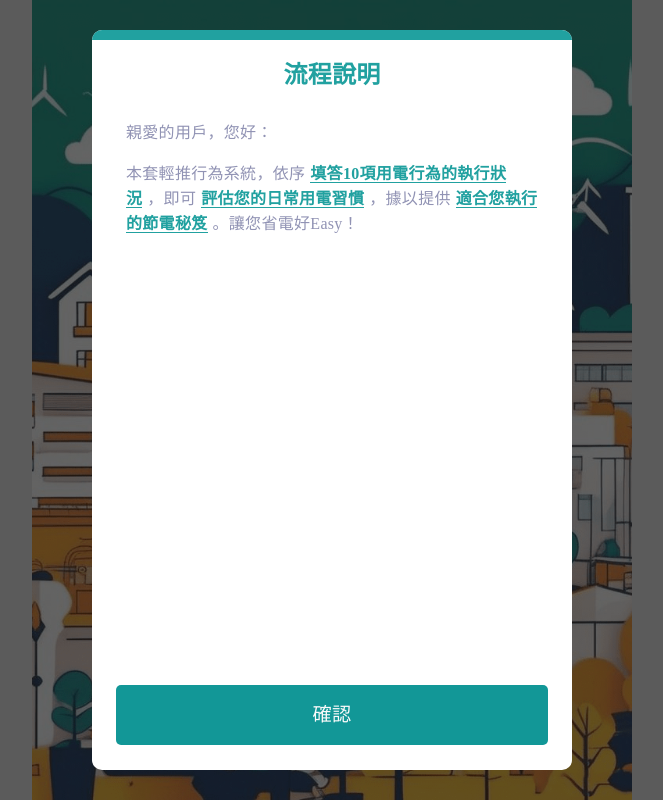
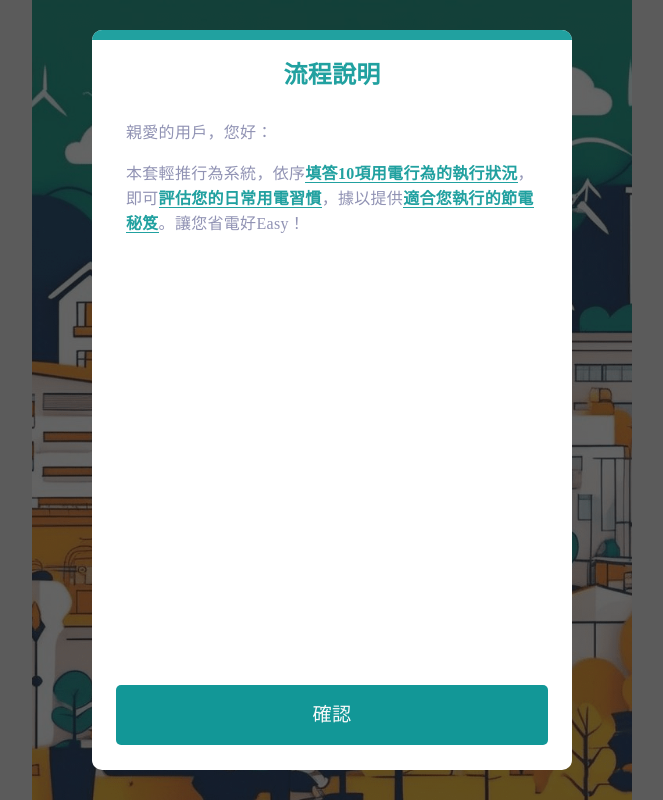
Before and after one commit to zhuang8026/iii-power-saving-tools, a React (Create React App) app: page / in a window 1280 px wide. Shown: the whole page, without its empty margins (308-971 px from the left). Built offline with nearby package versions, Linux system fonts and the light colour scheme.

Commit message:
Fixed - [info] text modify

```diff
--- a/src/components/pages/Tool/style.module.scss
+++ b/src/components/pages/Tool/style.module.scss
@@ -142,7 +142,7 @@
     strong {
         color: $--color-primary;
         // font-size: 1.4rem;
-        margin: 0 5px;
+        // margin: 0 5px;
         border-bottom: 1px solid $--color-primary;
     }
 }
```
